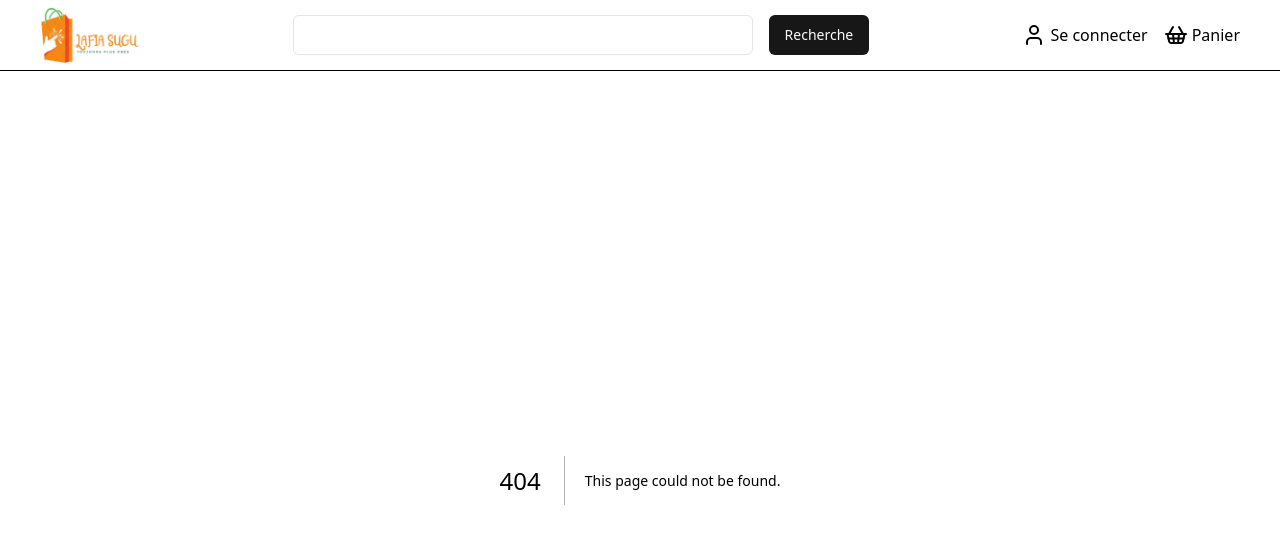
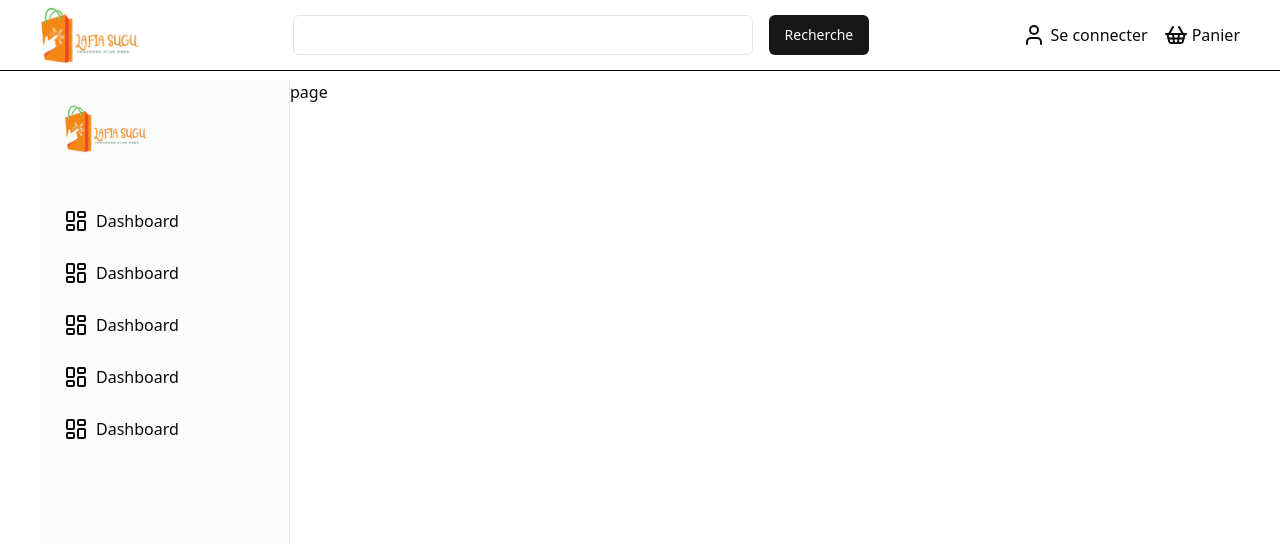
Before and after one commit to krissidibe/lafia, a Next.js app: page /customer in a window 1280 px wide. Before the commit this address had no page. Shown: the top 544 px of the page. Built offline with nearby package versions, Linux system fonts and the light colour scheme.

Commit message:
07 Janv  bugs236

```diff
--- /dev/null
+++ b/src/app/customer/_components/Sidebar.tsx
@@ -0,0 +1,24 @@
+import { LayoutDashboard } from 'lucide-react'
+import Image from 'next/image'
+import React from 'react'
+
+function Sidebar() {
+  return (
+    <div className='bg-zinc-300/10 p-4 border-r min-w-[250px] w-[250px] h-full'>
+
+<Image className='p-2' src={"/images/logo.png"} width={100} height={100} alt='' />
+
+<div className='h-full flex flex-col gap-3 pt-10'>
+
+    <p className='flex gap-2 p-2 w-full  hover:bg-orange-400 hover:text-white cursor-pointer rounded-md'> <LayoutDashboard/> Dashboard</p>
+    <p className='flex gap-2 p-2 w-full  hover:bg-orange-400 hover:text-white cursor-pointer rounded-md'> <LayoutDashboard/> Dashboard</p>
+    <p className='flex gap-2 p-2 w-full  hover:bg-orange-400 hover:text-white cursor-pointer rounded-md'> <LayoutDashboard/> Dashboard</p>
+    <p className='flex gap-2 p-2 w-full  hover:bg-orange-400 hover:text-white cursor-pointer rounded-md'> <LayoutDashboard/> Dashboard</p>
+    <p className='flex gap-2 p-2 w-full  hover:bg-orange-400 hover:text-white cursor-pointer rounded-md'> <LayoutDashboard/> Dashboard</p>
+
+</div>
+    </div>
+  )
+}
+
+export default Sidebar
--- /dev/null
+++ b/src/app/customer/layout.tsx
@@ -0,0 +1,34 @@
+import type { Metadata } from 'next'
+import { Inter } from 'next/font/google'
+import '../globals.css'
+import Navbar from '@/components/Navbar'
+import Sidebar from './_components/Sidebar'
+
+const inter = Inter({ subsets: ['latin'] })
+
+export const metadata: Metadata = {
+  title: 'Create Next App',
+  description: 'Generated by create next app',
+}
+
+export default function RootLayout({
+  children,
+}: {
+  children: React.ReactNode
+}) {
+  return (
+    <html lang="en">
+
+      <body className="h-screen w-screen">
+
+        <main className='h-full  w-full flex  '>
+        <Sidebar/>
+
+        {children}
+
+        </main>
+
+        </body>
+    </html>
+  )
+}
--- /dev/null
+++ b/src/app/customer/page.tsx
@@ -0,0 +1,9 @@
+import React from 'react'
+
+function page() {
+  return (
+    <div>page</div>
+  )
+}
+
+export default page
```
